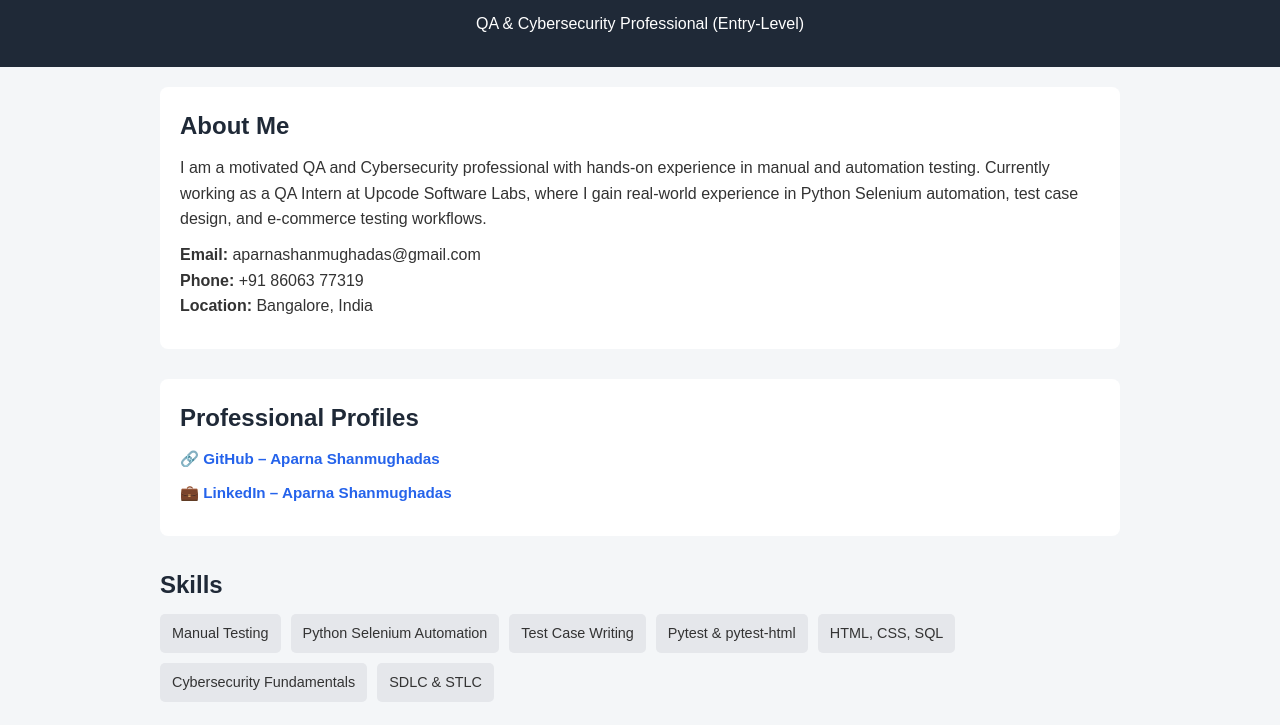
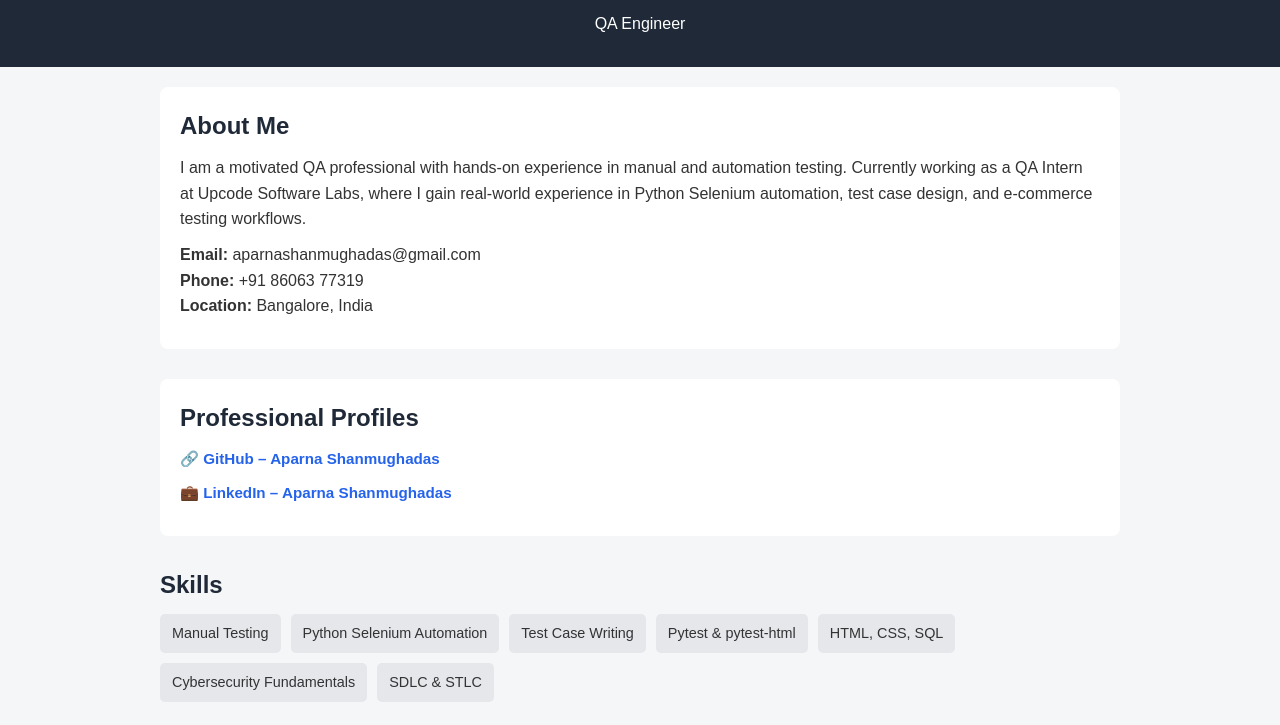
Before and after one commit to Aparna-Shanmughadas/portfolio, a plain HTML site: page index.html in a window 1280 px wide. Shown: the part 75-800 px from the top of the page. Drawn offline with Linux system fonts and the light colour scheme.

Commit message:
update about me

```diff
--- a/index.html
+++ b/index.html
@@ -10,7 +10,7 @@
 
 <header>
     <h1>Aparna Shanmughadas</h1>
-    <p>QA & Cybersecurity Professional (Entry-Level)</p>
+    <p>QA Engineer</p>
 </header>
 
 <section class="container">
@@ -19,7 +19,7 @@
     <section class="about">
         <h2>About Me</h2>
         <p>
-            I am a motivated QA and Cybersecurity professional with hands-on experience in
+            I am a motivated QA  professional with hands-on experience in
             manual and automation testing. Currently working as a QA Intern at Upcode Software Labs,
             where I gain real-world experience in Python Selenium automation, test case design,
             and e-commerce testing workflows.
```
